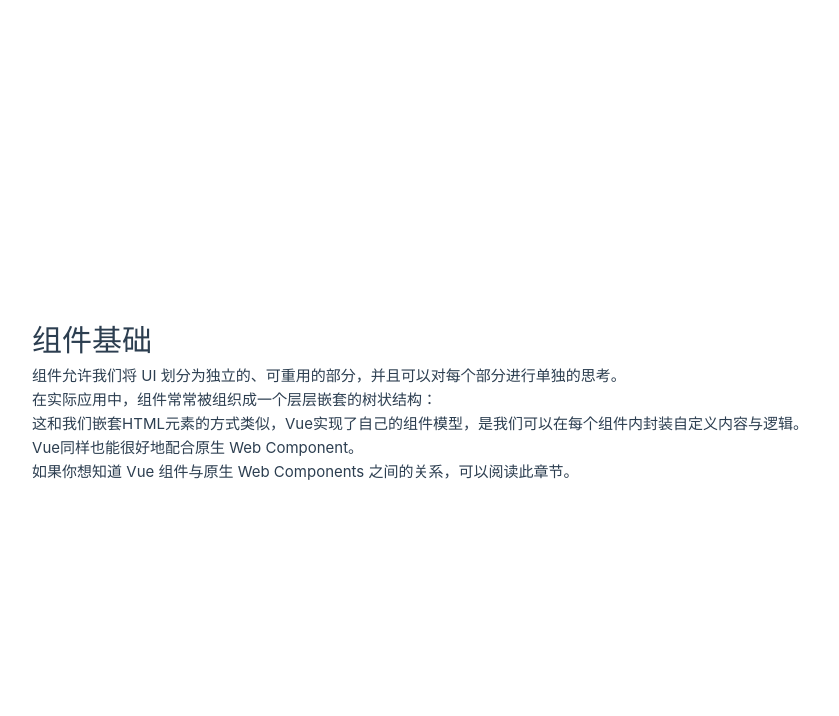
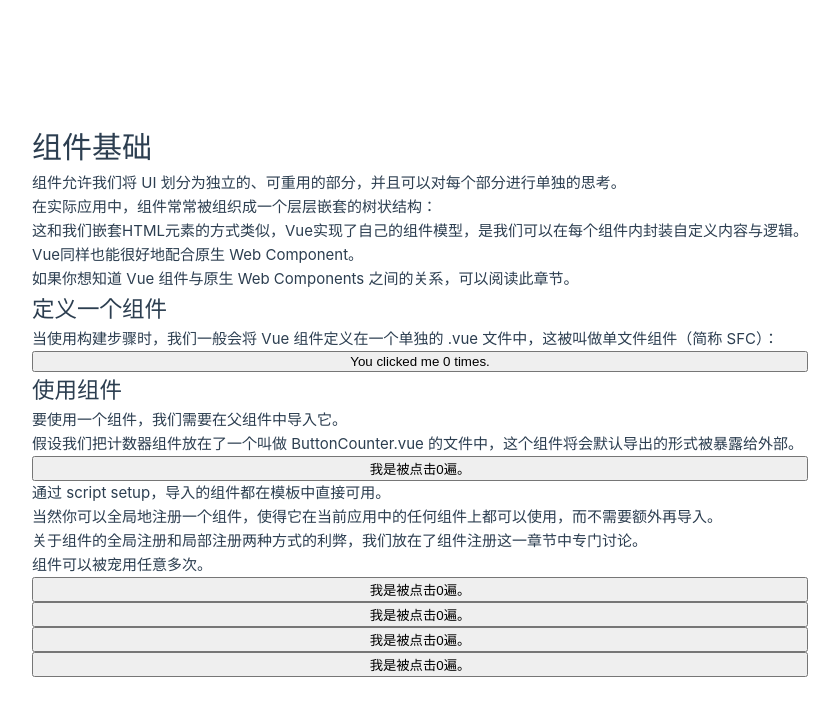
Before and after one commit to ShenlongDev/vue_xx, a Vue app: page / in a window 1280 px wide. Shown: the top 716 px of the page, without its empty margins (220-1059 px from the left). Built offline with nearby package versions, Linux system fonts and the light colour scheme.

Commit message:
component_usage 1

```diff
--- a/src/ComponentBasic.vue
+++ b/src/ComponentBasic.vue
@@ -1,3 +1,10 @@
+<script setup>
+import { ref } from 'vue'
+import ButtonCounter from '@/components/ButtonCounter.vue'
+
+const count = ref(0)
+</script>
+
 <template>
   <h1>组件基础</h1>
   <p>组件允许我们将 UI 划分为独立的、可重用的部分，并且可以对每个部分进行单独的思考。</p>
@@ -5,4 +12,24 @@
   <p>这和我们嵌套HTML元素的方式类似，Vue实现了自己的组件模型，是我们可以在每个组件内封装自定义内容与逻辑。</p>
   <p>Vue同样也能很好地配合原生 Web Component。</p>
   <p>如果你想知道 Vue 组件与原生 Web Components 之间的关系，可以阅读此章节。</p>
+
+  <h2>定义一个组件</h2>
+  <p>当使用构建步骤时，我们一般会将 Vue 组件定义在一个单独的 .vue 文件中，这被叫做单文件组件（简称 SFC）：</p>
+
+  <button @click="count++">You clicked me {{ count }} times.</button>
+  <h2>使用组件</h2>
+  <p>要使用一个组件，我们需要在父组件中导入它。</p>
+  <p>假设我们把计数器组件放在了一个叫做 ButtonCounter.vue 的文件中，这个组件将会默认导出的形式被暴露给外部。</p>
+
+  <ButtonCounter />
+
+  <p>通过 script setup，导入的组件都在模板中直接可用。</p>
+  <p>当然你可以全局地注册一个组件，使得它在当前应用中的任何组件上都可以使用，而不需要额外再导入。</p>
+  <p>关于组件的全局注册和局部注册两种方式的利弊，我们放在了组件注册这一章节中专门讨论。</p>
+  <p>组件可以被宠用任意多次。</p>
+
+  <ButtonCounter />
+  <ButtonCounter />
+  <ButtonCounter />
+  <ButtonCounter />
 </template>
--- /dev/null
+++ b/src/components/ButtonCounter.vue
@@ -0,0 +1,9 @@
+<script setup>
+import { ref } from 'vue'
+
+const count = ref(0)
+</script>
+
+<template>
+  <button @click="count++">我是被点击{{ count }}遍。</button>
+</template>
```
